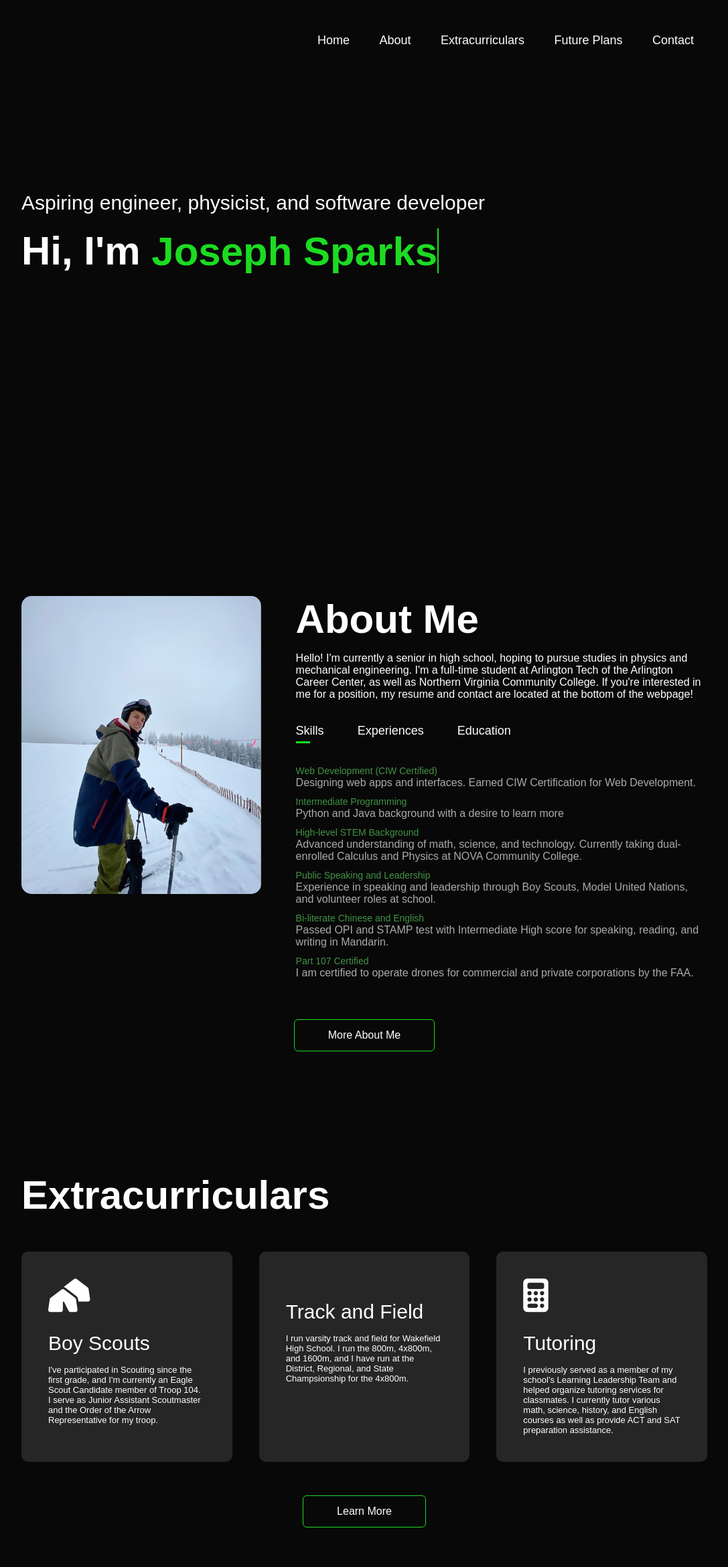
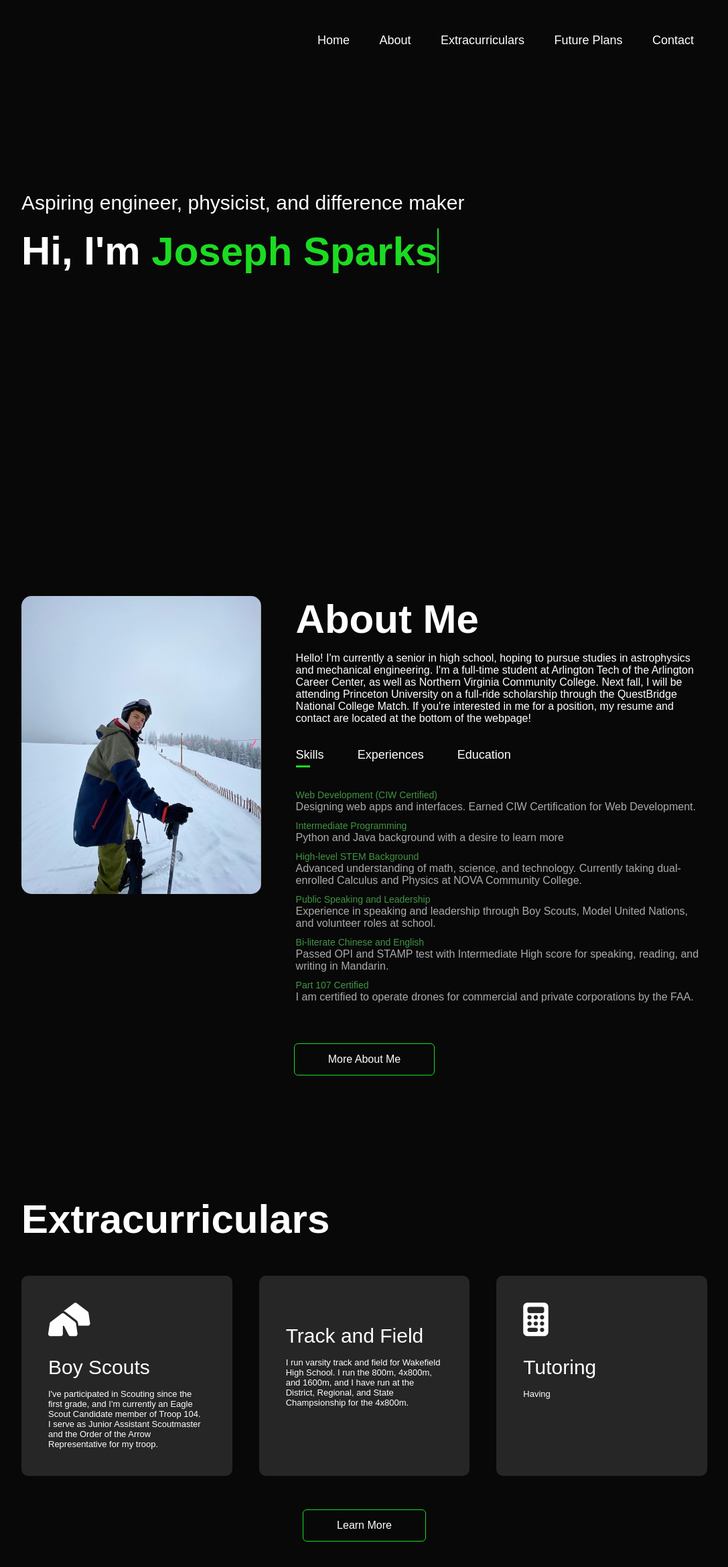
Before and after one commit to JosephSparks/portfolio, a plain HTML site: page index.html in a window 1280 px wide. Shown: the top 2340 px of the page at 67% size, without its empty margins (96-1183 px from the left). Drawn offline with Linux system fonts and the light colour scheme; a script that the page names is missing; some icons are missing.

Commit message:
Update index.html

```diff
--- a/index.html
+++ b/index.html
@@ -12,20 +12,18 @@
     <div id="header">
         <div class="container">
             <nav>
-                <!-- <img src="/Users/992156/Documents/GitHub/website/loveriver.JPG" class="logo"> -->
                 <ul id="sidemenu">
                     <li><a href="">Home</a></li>
                     <li><a href="#about">About</a></li>
                     <li><a href="#services">Extracurriculars</a></li>
                     <li><a href="#portfolio">Future Plans</a></li>
                     <li><a href="#contact">Contact</a></li>
-                    <!-- <button class="switch-mode">Switch Mode</button> -->
                     <i class="fas fa-times" onclick="closemenu()"></i>
                 </ul>
                 <i class="fas fa-bars" onclick="openmenu()"></i>
             </nav>
             <div class="header-text">
-                <p>Aspiring engineer, physicist, and software developer</p>
+                <p>Aspiring engineer, physicist, and difference maker</p>
                 <h1>Hi, I'm <span id="type" data-text="Joseph Sparks">Joseph Sparks</span></h1>
             </div>
         </div>
@@ -40,8 +38,9 @@
                 </div>
                 <div class="about-col-2">
                     <h1 class="sub-title">About Me</h1>
-                    <p class="me">Hello! I'm currently a senior in high school, hoping to pursue studies in physics and mechanical engineering.
+                    <p class="me">Hello! I'm currently a senior in high school, hoping to pursue studies in astrophysics and mechanical engineering.
                         I'm a full-time student at Arlington Tech of the Arlington Career Center, as well as Northern Virginia Community College.
+                        Next fall, I will be attending Princeton University on a full-ride scholarship through the QuestBridge National College Match.
                         If you're interested in me for a position, my resume and contact are located at the bottom of the webpage!
                     </p>
                     <div class="tab-titles">
@@ -68,8 +67,8 @@
                     </div>
                     <div class="tab-contents" id="education">
                         <ul>
-                            <li><span>Advanced Diploma at Arlington Tech</span><br>2020 - Present</li>
-                            <li><span>Pursuing Associate's Degree in Computer Science at NOVA</span><br>2021 - Present</li>
+                            <li><span>Advanced Diploma from Arlington Tech</span><br>2020 - Present</li>
+                            <li><span>Associate's Degree in Computer Science from NOVA</span><br>2021 - Present</li>
                         </ul>
                     </div>
                 </div>
@@ -97,8 +96,7 @@
                 <div class="service-area">
                     <i class="fas fa-calculator"></i>
                     <h2>Tutoring</h2>
-                    <p>I previously served as a member of my school's Learning Leadership Team and helped organize tutoring services for classmates.
-                        I currently tutor various math, science, history, and English courses as well as provide ACT and SAT preparation assistance.
+                    <p>Having
                     </p>
                 </div>
             </div>
```
